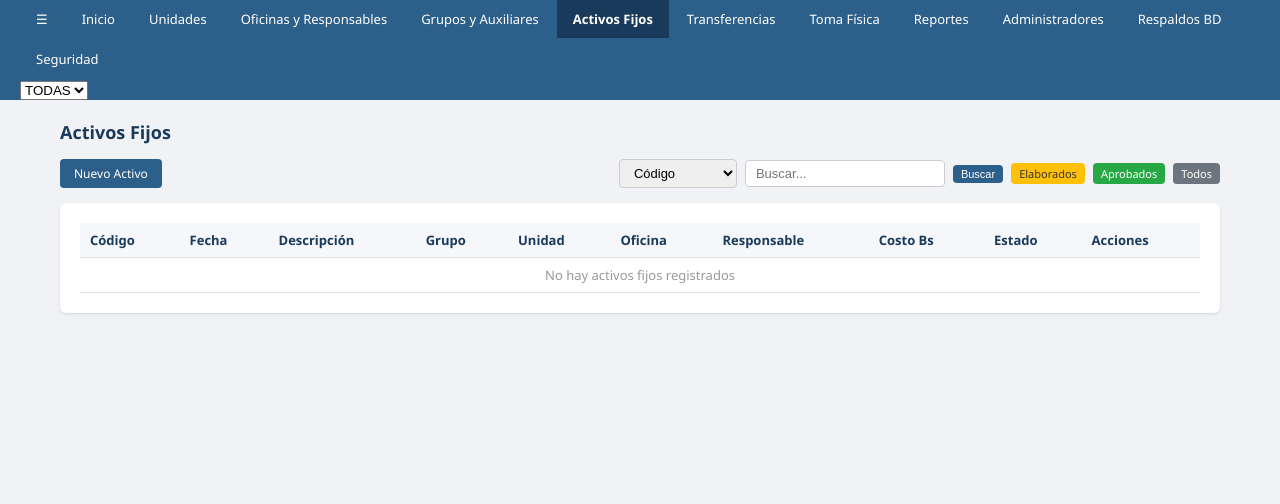
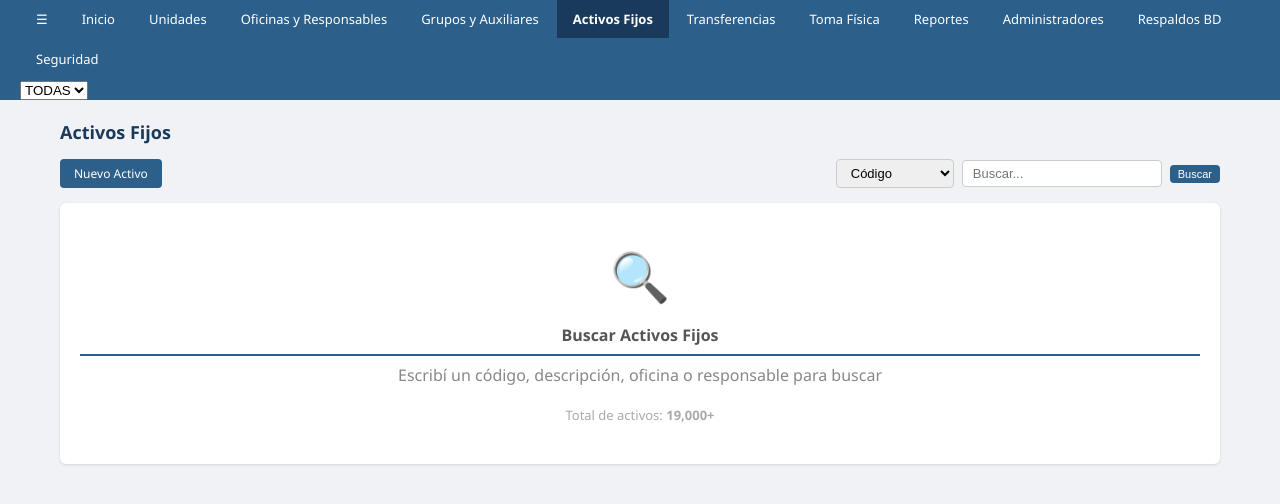
Before and after one commit to herediamarco1997-afk/scafmh, a Flask app: page /activos/ in a window 1280 px wide. Shown: the part 66-570 px from the top of the page. Run offline with Flask 3, Linux system fonts and the light colour scheme; a user stored in the database is signed in.

Commit message:
perf: activos fijos sin carga automatica - solo busca cuando hay texto, paginacion 100 por pagina

```diff
--- a/app/templates/activos/listar.html
+++ b/app/templates/activos/listar.html
@@ -3,7 +3,7 @@
 <div class="section-title">Activos Fijos</div>
 <div class="toolbar">
     <a href="{{ url_for('activos.nuevo') }}" class="btn btn-primary">Nuevo Activo</a>
-    <form method="GET" action="{{ url_for('activos.buscar') }}" style="display:flex; gap:8px; margin-left:auto;">
+    <form method="GET" action="{{ url_for('activos.listar') }}" style="display:flex; gap:8px; margin-left:auto;">
         <select name="campo">
             <option value="codigo" {% if campo == 'codigo' %}selected{% endif %}>Código</option>
             <option value="descripcion" {% if campo == 'descripcion' %}selected{% endif %}>Descripción</option>
@@ -14,11 +14,25 @@
         <button type="submit" class="btn btn-primary btn-sm">Buscar</button>
         {% if q %}<a href="{{ url_for('activos.listar') }}" class="btn btn-secondary btn-sm">Limpiar</a>{% endif %}
     </form>
-    <a href="{{ url_for('activos.listar') }}?estado=ELABORADO" class="btn btn-warning btn-sm">Elaborados</a>
-    <a href="{{ url_for('activos.listar') }}?estado=APROBADO" class="btn btn-success btn-sm">Aprobados</a>
-    <a href="{{ url_for('activos.listar') }}" class="btn btn-secondary btn-sm">Todos</a>
 </div>
+
+{% if not search_applied %}
+<!-- Estado inicial: sin búsqueda -->
+<div class="card" style="text-align:center; padding:40px 20px;">
+    <div style="font-size:48px; margin-bottom:16px;">🔍</div>
+    <h2 style="margin-bottom:8px; color:#555;">Buscar Activos Fijos</h2>
+    <p style="color:#888; margin-bottom:20px;">Escribí un código, descripción, oficina o responsable para buscar</p>
+    <p style="color:#aaa; font-size:13px;">Total de activos: <strong>{{ total if total else '19,000+' }}</strong></p>
+</div>
+{% else %}
+<!-- Resultados -->
 <div class="card">
+    <div style="display:flex; justify-content:space-between; align-items:center; margin-bottom:12px;">
+        <span style="font-weight:bold; color:#555;">{{ total }} resultado(s) encontrado(s)</span>
+        {% if total_pages > 1 %}
+        <span style="font-size:12px; color:#999;">Página {{ page }} de {{ total_pages }}</span>
+        {% endif %}
+    </div>
     <table>
         <tr>
             <th>Código</th><th>Fecha</th><th>Descripción</th><th>Grupo</th>
@@ -47,8 +61,30 @@
             </td>
         </tr>
         {% else %}
-        <tr><td colspan="{% if mostrar_todas %}10{% else %}9{% endif %}" style="text-align:center; color:#999;">No hay activos fijos registrados</td></tr>
+        <tr><td colspan="{% if mostrar_todas %}10{% else %}9{% endif %}" style="text-align:center; color:#999;">No se encontraron activos con ese criterio</td></tr>
         {% endfor %}
     </table>
+
+    <!-- Paginación -->
+    {% if total_pages > 1 %}
+    <div style="display:flex; justify-content:center; gap:6px; margin-top:16px; flex-wrap:wrap;">
+        {% if page > 1 %}
+        <a href="?q={{ q }}&campo={{ campo }}&page={{ page - 1 }}" class="btn btn-secondary btn-sm">← Anterior</a>
+        {% endif %}
+        {% for p in range(1, total_pages + 1) %}
+            {% if p == page %}
+            <span class="btn btn-primary btn-sm" style="opacity:0.7">{{ p }}</span>
+            {% elif p <= 3 or p >= total_pages - 2 or (p >= page - 2 and p <= page + 2) %}
+            <a href="?q={{ q }}&campo={{ campo }}&page={{ p }}" class="btn btn-secondary btn-sm">{{ p }}</a>
+            {% elif p == 4 or p == total_pages - 3 %}
+            <span style="padding:4px 8px;">...</span>
+            {% endif %}
+        {% endfor %}
+        {% if page < total_pages %}
+        <a href="?q={{ q }}&campo={{ campo }}&page={{ page + 1 }}" class="btn btn-secondary btn-sm">Siguiente →</a>
+        {% endif %}
+    </div>
+    {% endif %}
 </div>
+{% endif %}
 {% endblock %}
--- a/app/views/activos.py
+++ b/app/views/activos.py
@@ -19,8 +19,37 @@ def listar():
     estado = request.args.get('estado', '')
     if estado:
         query = query.filter_by(estado=estado)
-    activos = query.order_by(ActivoFijo.codigo).all()
-    return render_template('activos/listar.html', activos=activos, estado_filtro=estado, mostrar_todas=mostrar_todas)
+
+    # Solo buscar si hay texto o filtro
+    q = request.args.get('q', '').strip()
+    campo = request.args.get('campo', 'codigo')
+    page = request.args.get('page', 1, type=int)
+    per_page = 100
+
+    activos = []
+    total = 0
+    total_pages = 0
+    search_applied = bool(q or estado)
+
+    if q:
+        if campo == 'codigo':
+            query = query.filter(ActivoFijo.codigo.contains(q))
+        elif campo == 'descripcion':
+            query = query.filter(ActivoFijo.descripcion.contains(q))
+        elif campo == 'oficina':
+            query = query.join(Oficina).filter(Oficina.nombre.contains(q))
+        elif campo == 'responsable':
+            query = query.join(Responsable).filter(Responsable.nombre.contains(q))
+
+    if search_applied:
+        total = query.count()
+        total_pages = (total + per_page - 1) // per_page
+        activos = query.order_by(ActivoFijo.codigo).offset((page - 1) * per_page).limit(per_page).all()
+
+    return render_template('activos/listar.html', activos=activos, q=q, campo=campo,
+                           mostrar_todas=mostrar_todas, estado_filtro=estado,
+                           total=total, page=page, total_pages=total_pages,
+                           search_applied=search_applied)
 
 @activos_bp.route('/nuevo', methods=['GET', 'POST'])
 @login_required
```
